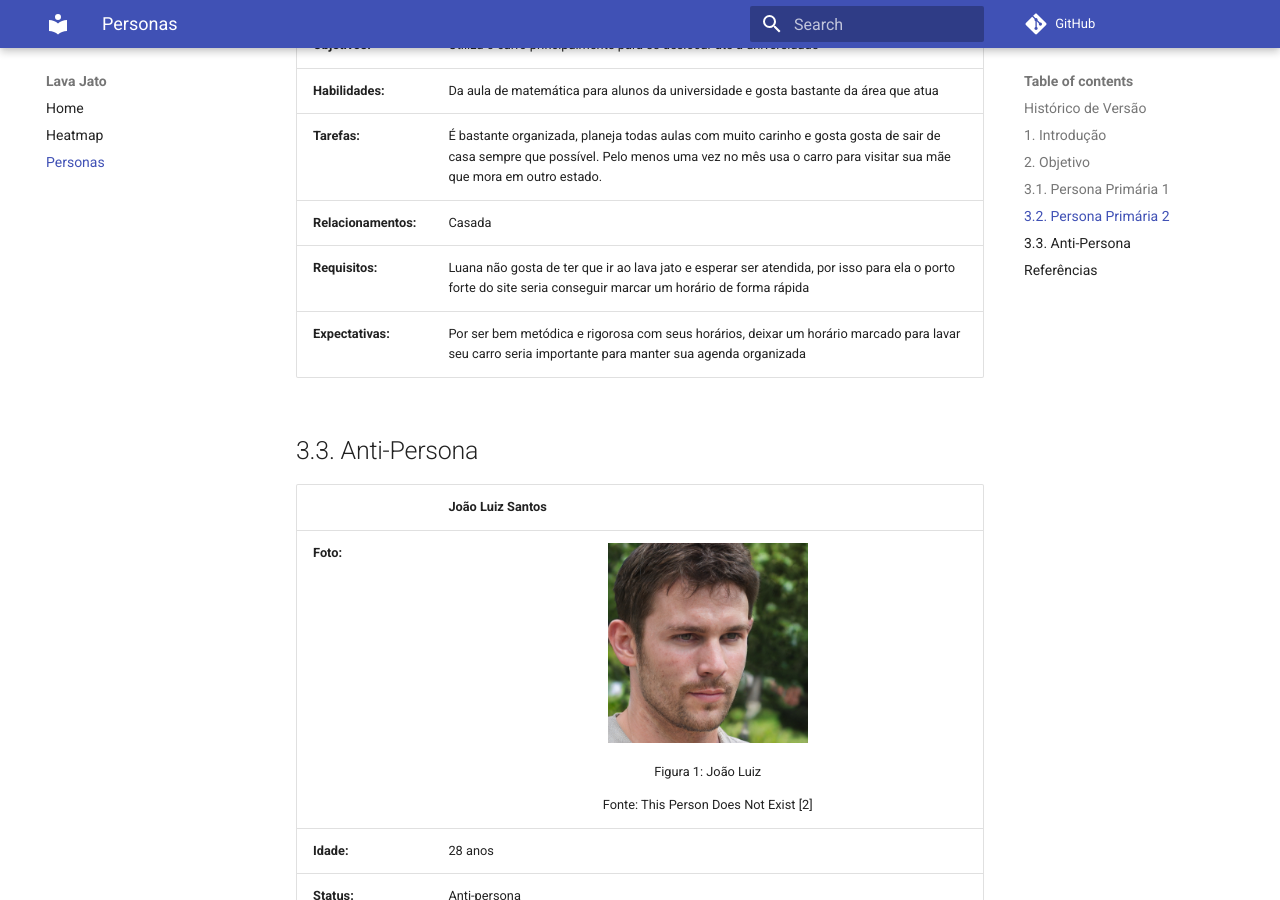
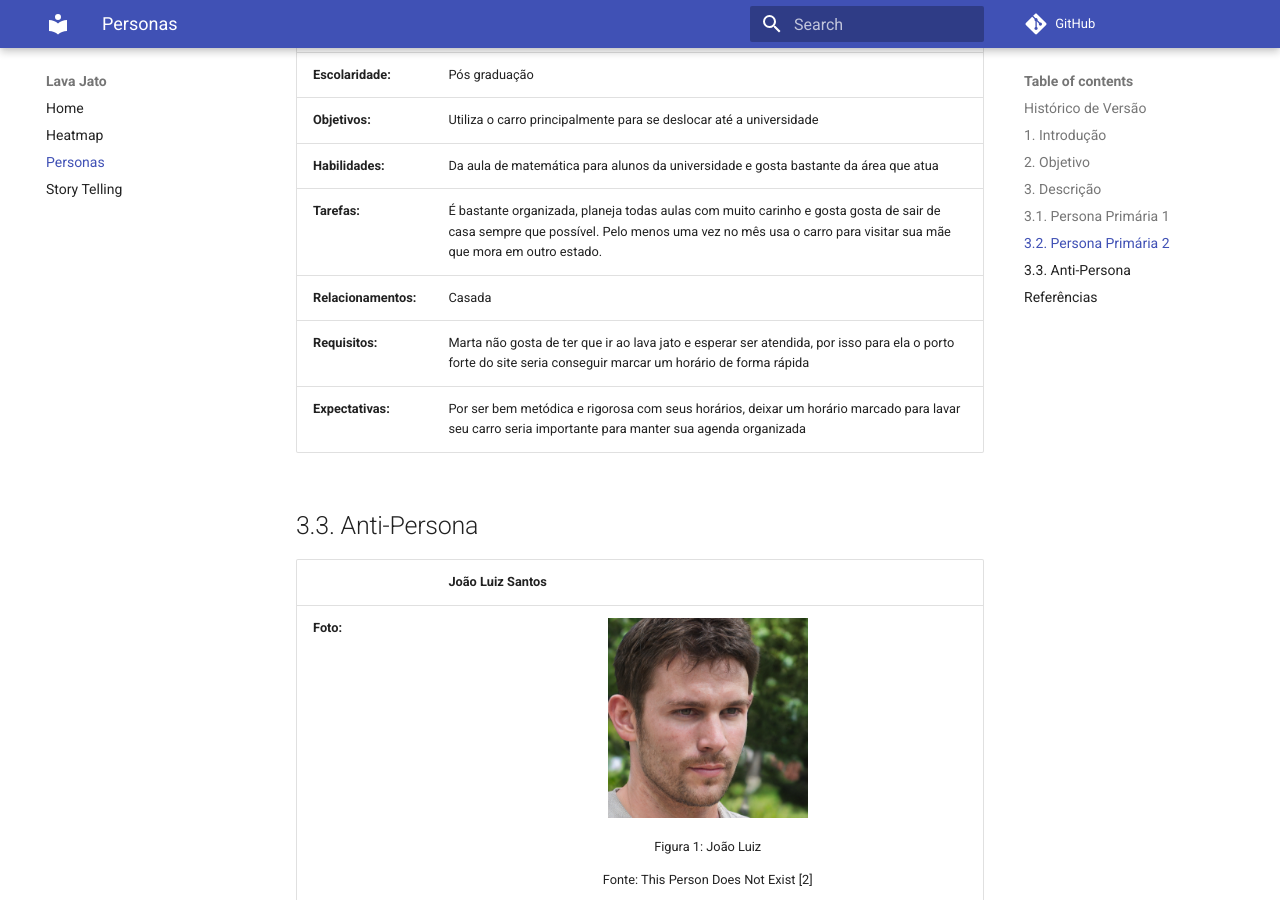
Before and after one commit to UnBArqDsw2021-2/2021.2_G2_Ki-Limpinho, an MkDocs documentation site: the page built from docs/sprint01/Personas.md, in a window 1280 px wide and 900 px high, scrolled down 2390 px. Built offline with MkDocs 1.6.1 and Material for MkDocs 9.7.7, drawn with Linux system fonts in a browser that asks for light colours; comment, search, counter and statistics services are not loaded; some of the changed text lies outside the part shown.

Commit message:
adicionado story telling

```diff
--- a/docs/sprint01/Personas.md
+++ b/docs/sprint01/Personas.md
@@ -28,11 +28,12 @@ criado para descrever um usuário específico. Como não é possível falar com
 </p>
 
 
+## 3. Descrição
 ## 3.1. Persona Primária 1
 
 || Leonardo Motta Junior|
 |--|--|
-|<b>Foto:</b>|<p style="text-align: center"><img src="../../assets/personas/leonardo.jpeg" width="200px"></p><p style="text-align: center">Figura 1: Foto de Leonardo Motta</p><p style="text-align: center">Fonte: This Person Does Not Exist [2]</p>|
+|<b id="leonardo">Foto:</b>|<p style="text-align: center"><img src="../../assets/personas/leonardo.jpeg" width="200px"></p><p style="text-align: center">Figura 1: Foto de Leonardo Motta</p><p style="text-align: center">Fonte: This Person Does Not Exist [2]</p>|
 |<b>Idade:</b>|29 anos |
 |<b>Status:</b>|Persona primária|
 |<b>Profissão:</b>| Gerente |
@@ -49,7 +50,7 @@ criado para descrever um usuário específico. Como não é possível falar com
 
 || Marta Pereira Silva|
 |--|--|
-|<b>Foto:</b>|<p style="text-align: center"><img src="../../assets/personas/marta.jpeg" width="200px"></p><p style="text-align: center">Figura 1: Foto de Marta Pereira</p><p style="text-align: center">Fonte: This Person Does Not Exist [2]</p>|
+|<b id="marta">Foto:</b>|<p style="text-align: center"><img src="../../assets/personas/marta.jpeg" width="200px"></p><p style="text-align: center">Figura 1: Foto de Marta Pereira</p><p style="text-align: center">Fonte: This Person Does Not Exist [2]</p>|
 |<b>Idade:</b>|44 anos |
 |<b>Status:</b>|Persona primária|
 |<b>Profissão:</b>|Professsora univesitária|
@@ -58,7 +59,7 @@ criado para descrever um usuário específico. Como não é possível falar com
 |<b>Habilidades:</b>| Da aula de matemática para alunos da universidade e gosta bastante da área que atua|
 |<b>Tarefas:</b>| É bastante organizada, planeja todas aulas com muito carinho e gosta gosta de sair de casa sempre que possível. Pelo menos uma vez no mês usa o carro para visitar sua mãe que mora em outro estado. |
 |<b>Relacionamentos:</b>| Casada |
-|<b>Requisitos:</b>|Luana não gosta de ter que ir ao lava jato e esperar ser atendida, por isso para ela o porto forte do site seria conseguir marcar um horário de forma rápida |
+|<b>Requisitos:</b>|Marta não gosta de ter que ir ao lava jato e esperar ser atendida, por isso para ela o porto forte do site seria conseguir marcar um horário de forma rápida |
 |<b>Expectativas:</b>| Por ser bem metódica e rigorosa com seus horários, deixar um horário marcado para lavar seu carro seria importante para manter sua agenda organizada|
 
 
@@ -67,7 +68,7 @@ criado para descrever um usuário específico. Como não é possível falar com
 
 || João Luiz Santos|
 |--|--|
-|<b>Foto:</b>|<p style="text-align: center"><img src="../../assets/personas/joao.jpeg" width="200px"></p><p style="text-align: center">Figura 1: João Luiz</p><p style="text-align: center">Fonte: This Person Does Not Exist [2]</p>|
+|<b id="joao">Foto:</b>|<p style="text-align: center"><img src="../../assets/personas/joao.jpeg" width="200px"></p><p style="text-align: center">Figura 1: João Luiz</p><p style="text-align: center">Fonte: This Person Does Not Exist [2]</p>|
 |<b>Idade:</b>|28 anos |
 |<b>Status:</b>| Anti-persona |
 |<b>Profissão:</b>| Personal trainer |
--- a/mkdocs.yml
+++ b/mkdocs.yml
@@ -9,3 +9,4 @@ nav:
   - Home: "index.md"
   - Heatmap: "heatmap.md"
   - Personas: "sprint01/Personas.md"
+  - Story Telling: "sprint01/StoryTelling.md"
```
Also changed, not shown: other parts of docs/sprint01/Personas.md (+1 -1 lines), docs/sprint01/StoryTelling.md (+45 -0 lines).
